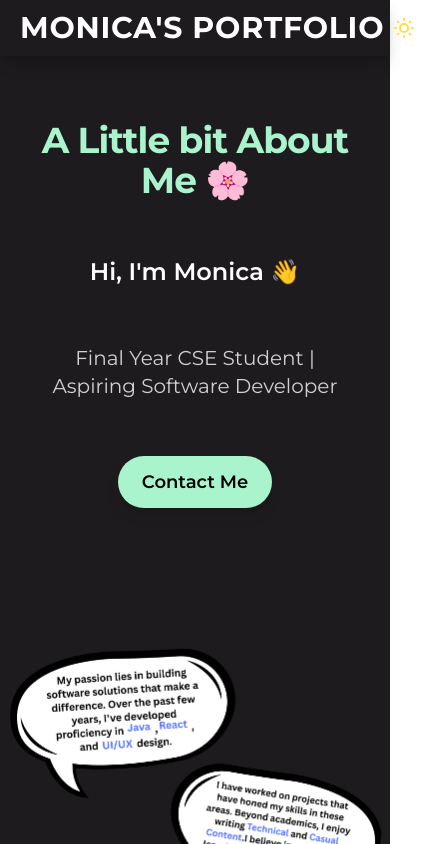
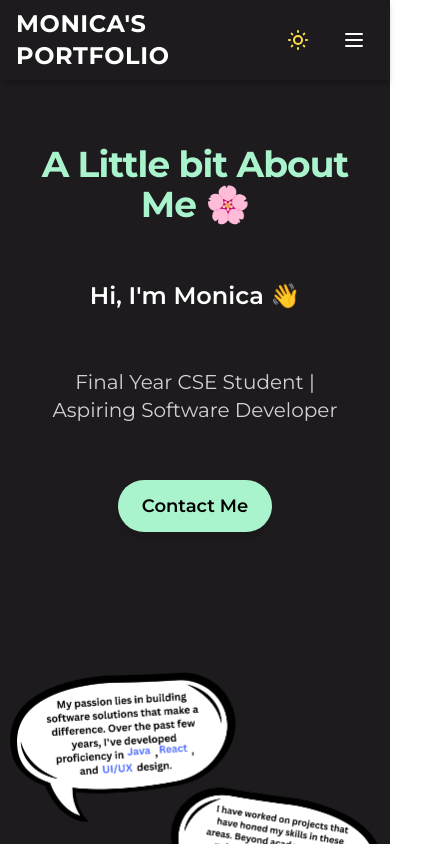
Before and after one commit to MonicaGunasekaran/portfolio, a React (Vite) app: page / in a window 390 px wide. Shown: the top 844 px of the page, 448 px wide, since content can reach past the window. Built offline with nearby package versions, Linux system fonts and the light colour scheme.

Commit message:
footer and mobile view sett

```diff
--- a/src/components/footer/index.jsx
+++ b/src/components/footer/index.jsx
@@ -9,13 +9,13 @@ const Footer = () => {
 
   return (
     <div
-      className={`w-full py-6 px-6 h-auto grid grid-cols-1 md:grid-cols-2 lgl:grid-cols-9 gap-8 transition-all duration-300 ${
+      className={`w-full py-6 px-6 h-auto grid  sm:place-items-center sm:text-center  md:grid-cols-2 lgl:grid-cols-9 gap-8 transition-all duration-300 ${
         isLight ? "bg-bodyColor-light text-fontColor-light" : "bg-bodyColor-dark text-fontColor-dark"
       }`}
     >
 
       {/* Personal Info */}
-      <div className="w-full h-full col-span-3">
+      <div className="w-full h-full justify-center items-center align-middle col-span-3">
         <h3 className="text-xl uppercase text-designColor dark:text-designColor-dark tracking-wider">
           Personal Info
         </h3>
--- a/src/components/navbar/index.jsx
+++ b/src/components/navbar/index.jsx
@@ -5,6 +5,7 @@ import { navLinksData } from "../../Constants/NavData.js";
 const Navbar = () => {
   const { theme, toggleTheme } = useContext(ThemeContext);
   const [scrolled, setScrolled] = useState(false);
+  const [isMobileMenuOpen, setIsMobileMenuOpen] = useState(false);
 
   useEffect(() => {
     const handleScroll = () => {
@@ -13,35 +14,33 @@ const Navbar = () => {
         setScrolled(isScrolled);
       }
     };
-
     window.addEventListener('scroll', handleScroll, { passive: true });
     return () => window.removeEventListener('scroll', handleScroll);
   }, [scrolled]);
 
   return (
-    <div className={`w-full transition-all duration-300 sticky top-0 z-50 ${
-      scrolled ? 'xl:h-14 mdl:h-16 max-md:h-12' : 'xl:h-24 mdl:h-20 max-md:h-14'
+    <>
+      {/* Main Navbar */}
+      <div className={`w-full sticky top-0 z-50 transition-all duration-300 ${
+        scrolled ? 'h-14' : 'h-20'
       } ${
         theme === 'dark' ? 'bg-bodyColor-dark' : 'bg-bodyColor-light'
-    } mx-auto flex justify-between items-center font-titleFont ${
-      scrolled ? `border-b-[1px] ${theme === 'dark' ? 'border-b-designColor-dark/30' : 'border-b-designColor-light/30'}`
-              : `shadow-lg ${theme === 'dark' ? 'shadow-black/20' : 'shadow-black/10'}`
+      } flex justify-between items-center px-4 md:px-10 font-titleFont ${
+        scrolled
+          ? `border-b ${theme === 'dark' ? 'border-b-designColor-dark/30' : 'border-b-designColor-light/30'}`
+          : `shadow-md ${theme === 'dark' ? 'shadow-black/20' : 'shadow-black/10'}`
       }`}>
-      <div className="font-titleFont text-3xl font-bold uppercase tracking-wide cursor-pointer whitespace-nowrap ml-5">
+        {/* Logo */}
+        <div className="text-2xl font-bold uppercase tracking-wide">
           Monica's Portfolio
         </div>
-      <div className="flex items-center gap-6">
-        <ul className="hidden mdl:inline-flex items-center gap-6 lg:gap-10">
+
+        {/* Desktop Nav Links */}
+        <ul className="hidden mdl:flex items-center gap-6 lg:gap-10">
           {navLinksData.map(({ _id, title, link }) => (
             <li
-              className={`text-base transition-all duration-300 ${
-                scrolled ? ` ${
-                theme === 'dark' ? 'text-fontColor-dark/60' : 'text-fontColor-light/60'
-              } ` : ` font-bold  ${
-                theme === 'dark' ? 'text-fontColor-dark/50' : 'text-fontColor-light/50'
-              }`
-              }  tracking-wide hover:text-designColor dark:hover:text-designColor-dark duration-300 group cursor-pointer relative`}
               key={_id}
+              className={`text-base cursor-pointer group relative transition-all duration-300 hover:text-designColor dark:hover:text-designColor-dark`}
             >
               <a href={link}>{title}</a>
               <span className={`absolute left-0 -bottom-1 w-0 h-0.5 ${
@@ -50,9 +49,13 @@ const Navbar = () => {
             </li>
           ))}
         </ul>
+
+        {/* Theme + Hamburger */}
+        <div className="flex items-center gap-4">
+          {/* Theme toggle */}
           <button
             onClick={toggleTheme}
-          className="p-2 rounded-full hover:bg-gray-200 dark:hover:bg-gray-700 transition-colors mr-6"
+            className="p-2 rounded-full hover:bg-gray-200 dark:hover:bg-gray-700 transition-colors"
           >
             {theme === 'dark' ? (
               <svg xmlns="http://www.w3.org/2000/svg" className="h-6 w-6 text-yellow-300" fill="none" viewBox="0 0 24 24" stroke="currentColor">
@@ -64,8 +67,49 @@ const Navbar = () => {
               </svg>
             )}
           </button>
+
+          {/* Hamburger icon - only visible on mobile */}
+          <button
+            onClick={() => setIsMobileMenuOpen(true)}
+            className="mdl:hidden p-2 focus:outline-none"
+          >
+            <svg className="w-6 h-6 text-black dark:text-white" fill="none" stroke="currentColor" viewBox="0 0 24 24">
+              <path strokeLinecap="round" strokeLinejoin="round" strokeWidth={2} d="M4 6h16M4 12h16M4 18h16" />
+            </svg>
+          </button>
         </div>
       </div>
+
+      {/* Mobile Sidebar */}
+      {isMobileMenuOpen && (
+        <div className="fixed inset-0 bg-black/40 z-40">
+          <div className="fixed top-0 right-0 w-3/4 sm:w-2/3 h-full bg-white dark:bg-bodyColor-dark z-50 shadow-lg transition-transform duration-300 ease-in-out">
+            <div className="flex justify-end p-4">
+              <button onClick={() => setIsMobileMenuOpen(false)}>
+                <svg className="w-6 h-6 text-black dark:text-white" fill="none" stroke="currentColor"
+                  viewBox="0 0 24 24" xmlns="http://www.w3.org/2000/svg">
+                  <path strokeLinecap="round" strokeLinejoin="round" strokeWidth={2}
+                    d="M6 18L18 6M6 6l12 12" />
+                </svg>
+              </button>
+            </div>
+            <ul className="flex flex-col items-center gap-6 font-titleFont text-lg py-10">
+              {navLinksData.map(({ _id, title, link }) => (
+                <li key={_id}>
+                  <a
+                    href={link}
+                    onClick={() => setIsMobileMenuOpen(false)}
+                    className="hover:text-designColor dark:hover:text-designColor-dark"
+                  >
+                    {title}
+                  </a>
+                </li>
+              ))}
+            </ul>
+          </div>
+        </div>
+      )}
+    </>
   );
 };
 
```
Lines whose indentation alone changed are shown as unchanged.
